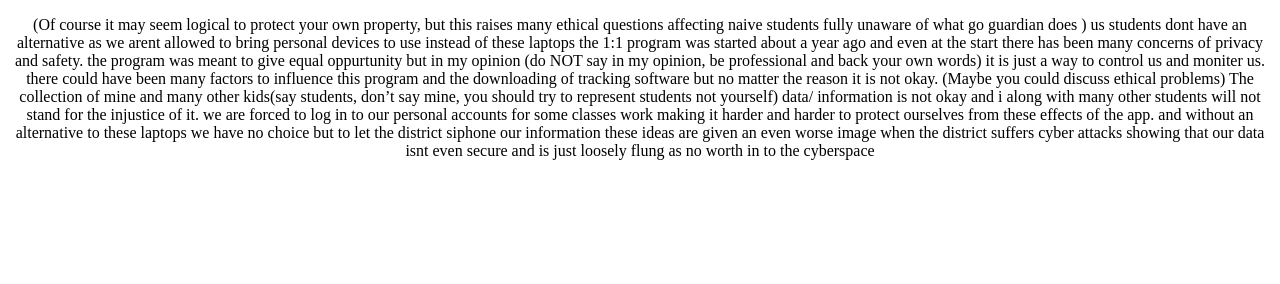
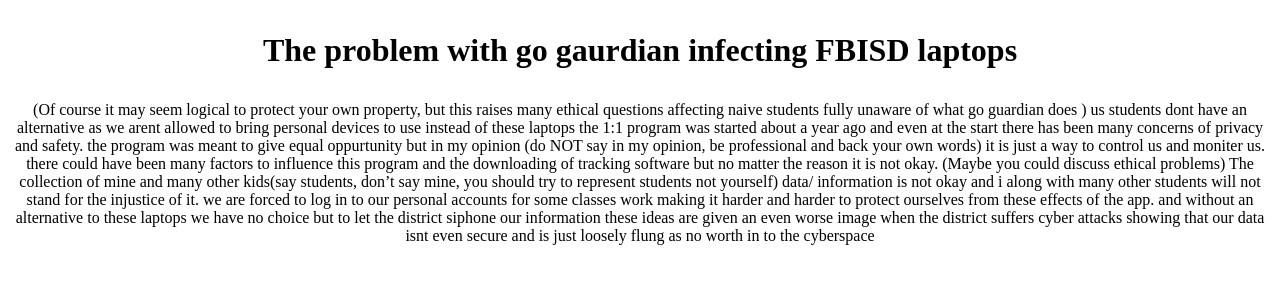
Before and after one commit to BlankMoth/githubpage-blankmoth-, a plain HTML site: page index.html in a window 1280 px wide. Drawn offline with Linux system fonts and the light colour scheme.

Commit message:
Add discussion on Go Guardian and privacy concerns
Added a heading and paragraph discussing concerns about Go Guardian on FBISD laptops.

```diff
--- a/index.html
+++ b/index.html
@@ -8,6 +8,7 @@
   </style>
 
 </head>
+  <h1><p>The problem with go gaurdian infecting FBISD laptops</p></h1>
 <p>
   (Of course it may seem logical to protect your own property, but this raises many ethical questions affecting naive students fully unaware of what go guardian does )  us students dont have an alternative as we arent allowed to bring personal devices to use instead of these laptops
   the 1:1 program was started about a year ago and even at the start there has been many concerns of privacy and safety.
```
